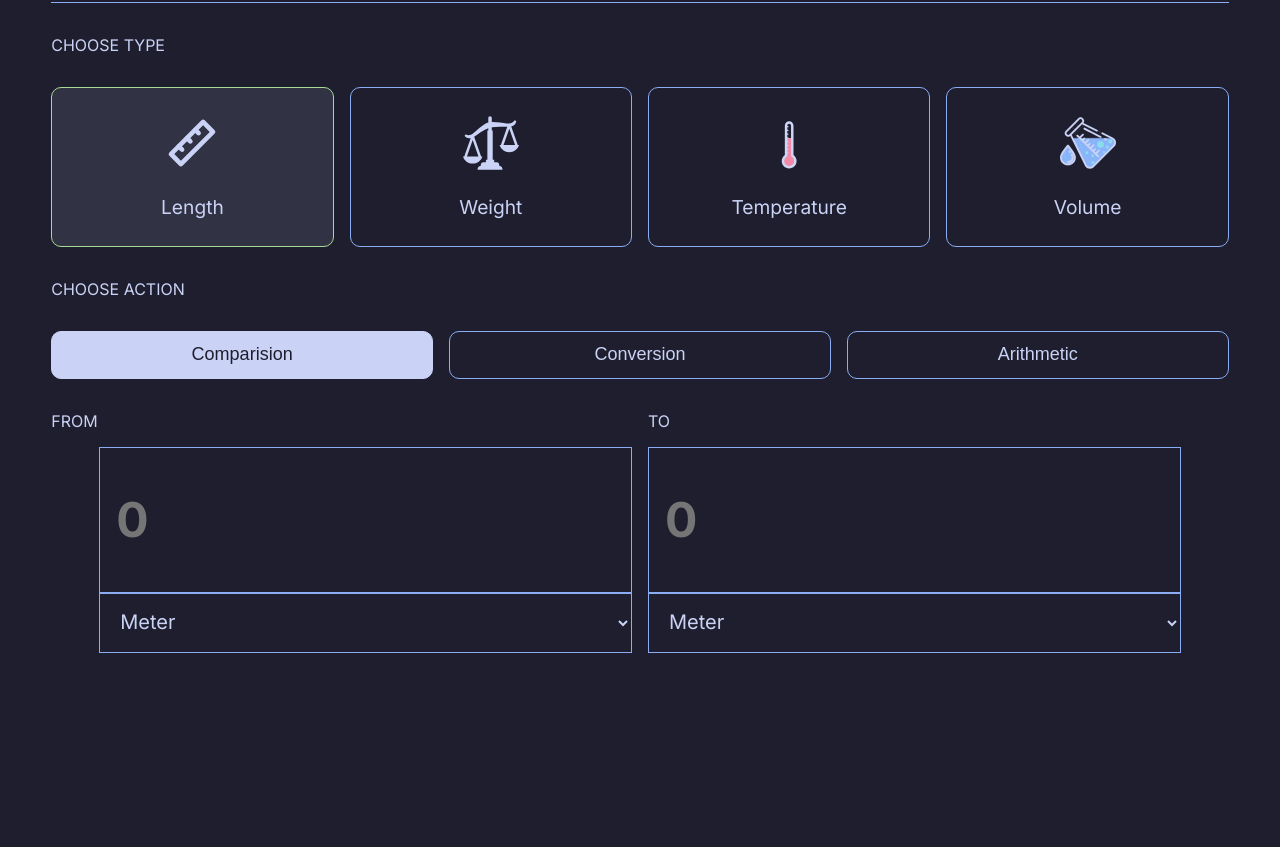
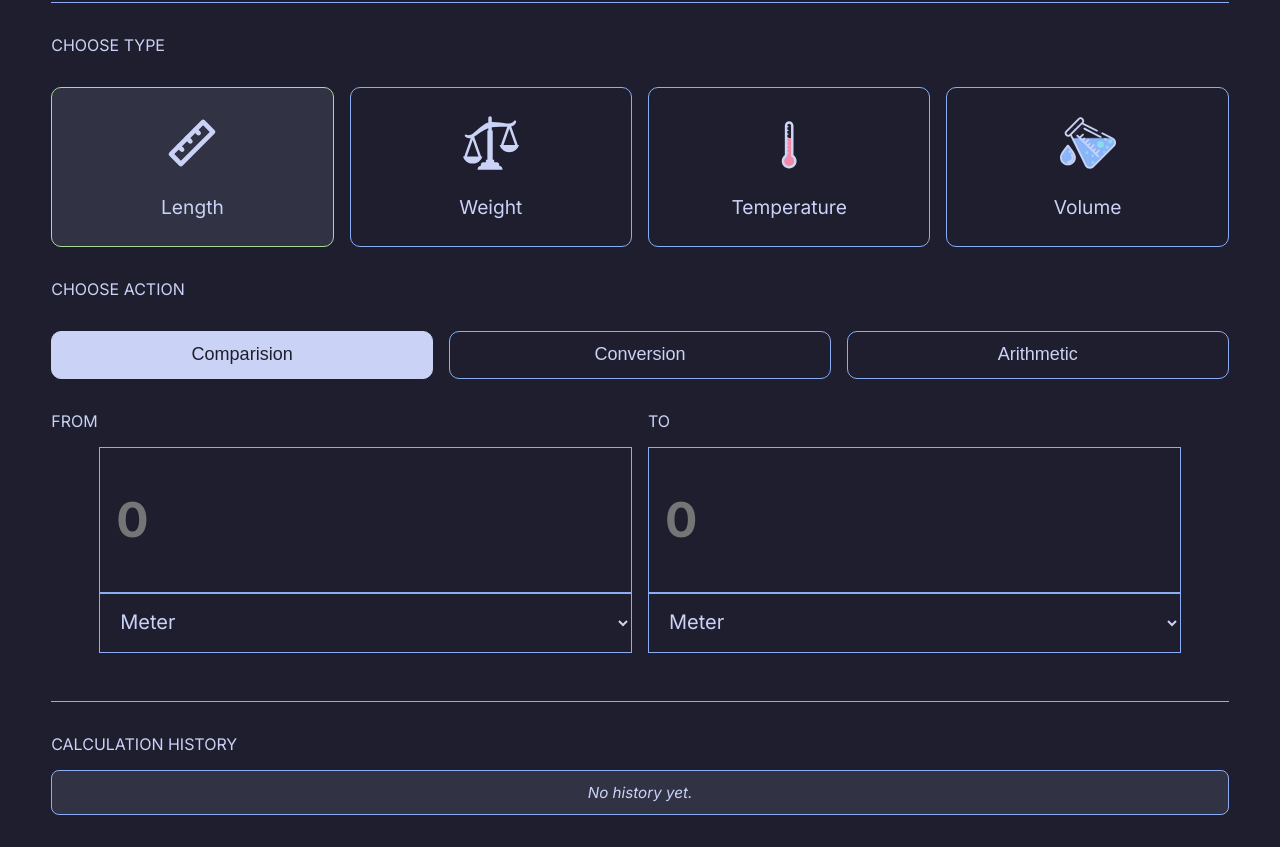
Before and after one commit to Azaken1248/QuantityMeasurementApp, a plain HTML site: page html/index.html in a window 1280 px wide. Shown: the part 140-987 px from the top of the page. Before the commit the page ends 809 px from the top, so only its background shows below. Drawn offline with Linux system fonts and the light colour scheme; no server answers.

Commit message:
Update to add history list

```diff
--- a/css/styles.css
+++ b/css/styles.css
@@ -300,6 +300,56 @@ option:hover{
     color: #1e1e2e;
 }
 
+.history-container {
+    width: min(92dvw, 1200px);
+    display: flex;
+    flex-direction: column;
+    align-items: center;
+    margin: 2rem auto;
+    padding-top: 2rem;
+    border-top: 1.5px solid #8aadf4;
+}
+
+.history-panel {
+    width: 100%;
+    display: flex;
+    flex-direction: column;
+    gap: 1rem;
+}
+
+.history-list {
+    width: 100%;
+    margin: 0;
+    padding: 0;
+    list-style: none;
+    display: flex;
+    flex-direction: column;
+    gap: 0.5rem;
+}
+
+.history-list li {
+    padding: 0.75rem;
+    border: 1px solid #8aadf4;
+    border-radius: 8px;
+    background-color: #313244;
+    color: #cad3f5;
+    font-size: 0.95rem;
+    font-family: "Inter", sans-serif;
+    word-break: break-word;
+    transition: background-color 0.3s ease, border-color 0.3s ease;
+}
+
+.history-list li:hover {
+    background-color: #45475a;
+    border-color: #a6da95;
+}
+
+.history-placeholder {
+    text-align: center;
+    color: #6c7086;
+    font-style: italic;
+}
+
 @media (max-width: 1024px){
     .card{
         width: calc((100% - 1rem) / 2);
--- a/html/index.html
+++ b/html/index.html
@@ -99,6 +99,14 @@
             </div>
         </div>
     </div>
+    <div class="history-container">
+        <div class="history-panel">
+            <span class="text-body inter-body">CALCULATION HISTORY</span>
+            <ul id="history-list" class="history-list">
+                <li class="history-placeholder">No history yet.</li>
+            </ul>
+        </div>
+    </div>
     <script type="module" src="../javascript/script.js"></script>
 </body>
 </html>
```
